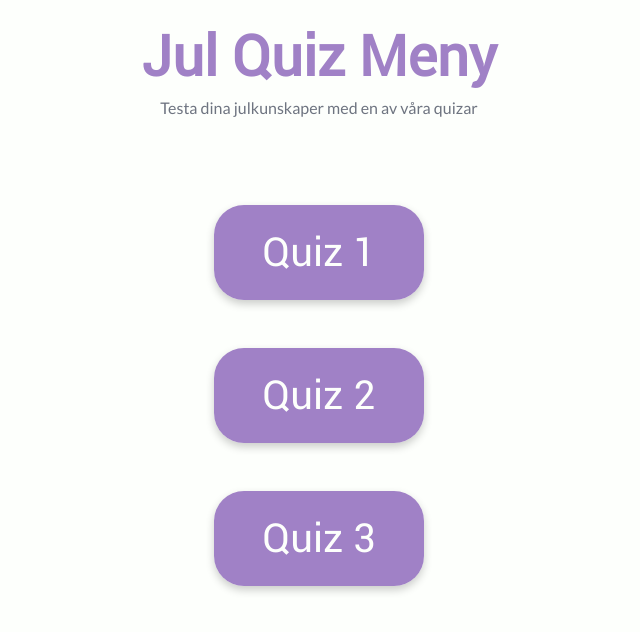
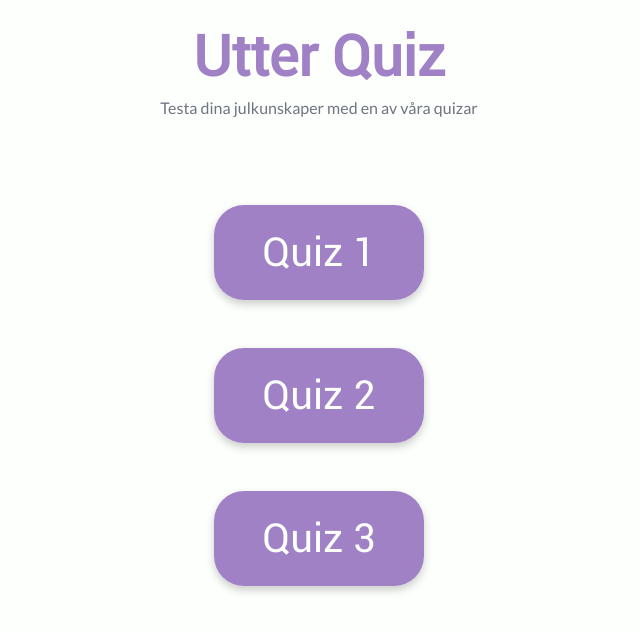
Before and after one commit to Talag965/myquiz.github.io, a website: page index.html in a window 1280 px wide. Shown: the whole page, without its empty margins (321-961 px from the left). Drawn offline with Linux system fonts and the light colour scheme.

Commit message:
Update index.html

```diff
--- a/index.html
+++ b/index.html
@@ -10,7 +10,7 @@
 </head>
 <body>
     <header>
-        <h1 class="quiz_meny">Jul Quiz Meny</h1>
+        <h1 class="quiz_meny">Utter Quiz</h1>
         <p>Testa dina julkunskaper med en av våra quizar</p>
         <nav class="menu">
             <ul class="menu_list">
```
